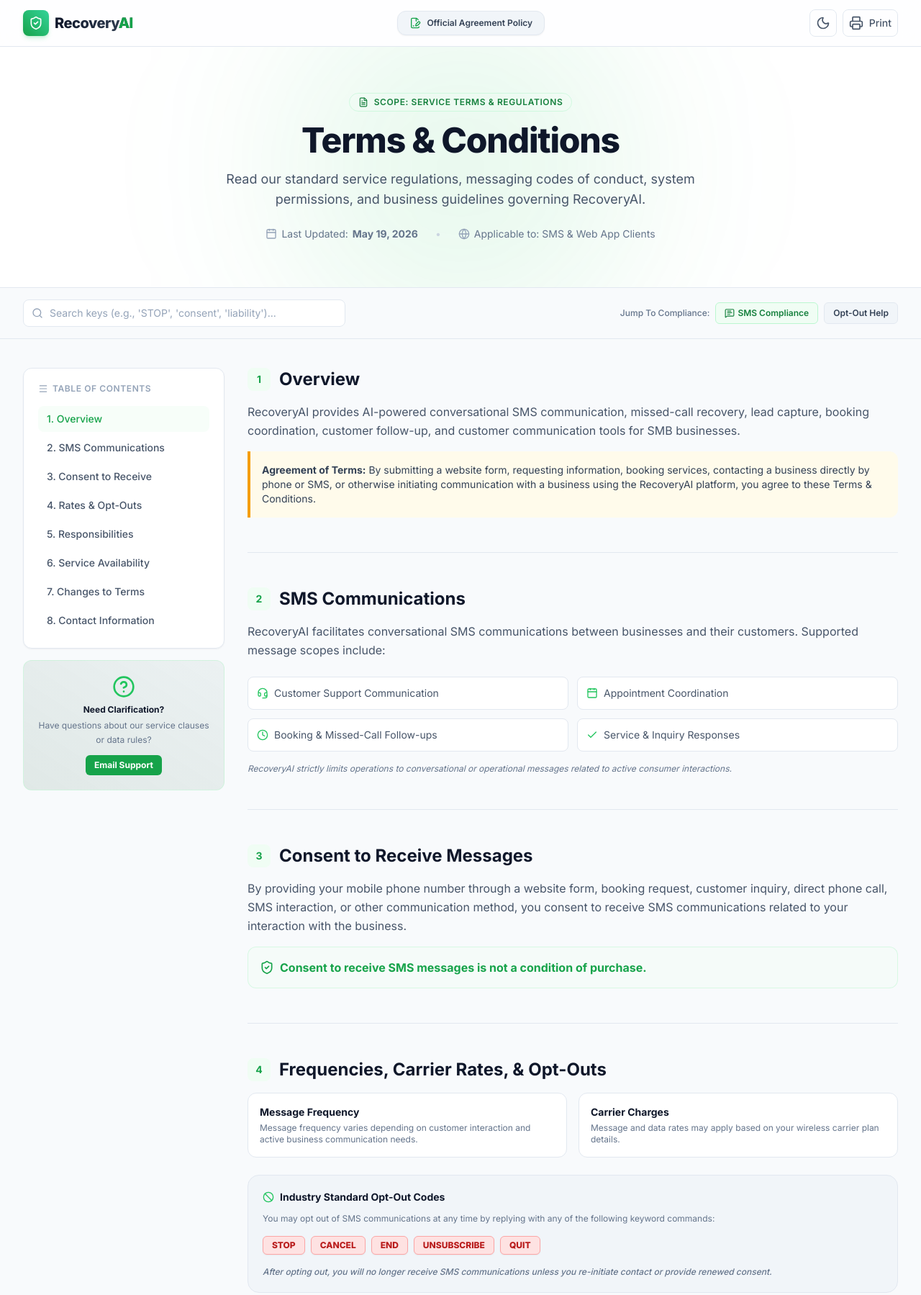
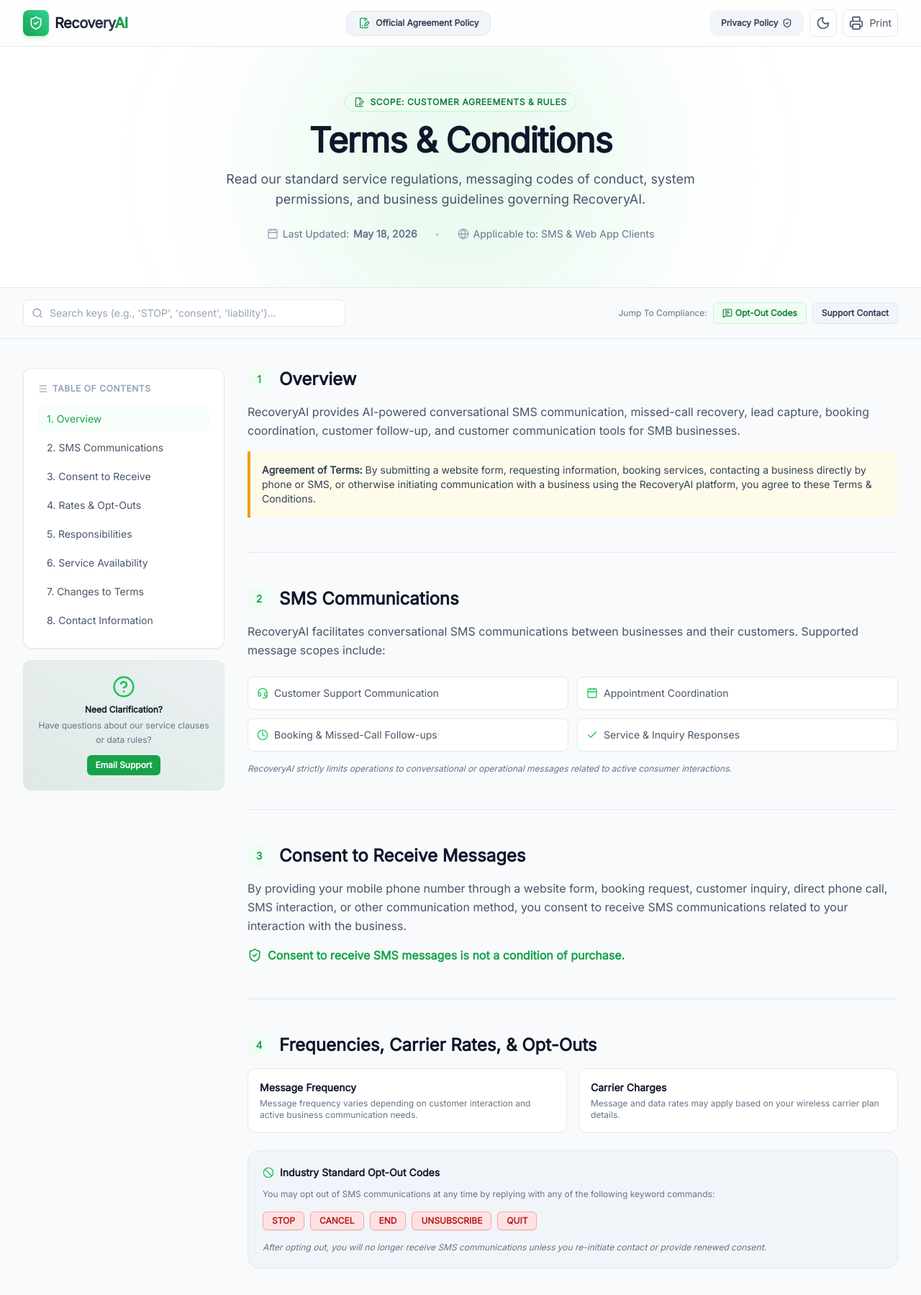
Before and after one commit to Pwr2learn/recoveryai-site, a plain HTML site: page terms-of-service.html in a window 1280 px wide. Shown: the top 1799 px of the page at 72% size. Drawn offline with nearby package versions, Linux system fonts and the light colour scheme.

Commit message:
Update terms-of-service.html

```diff
--- a/terms-of-service.html
+++ b/terms-of-service.html
@@ -1,18 +1,15 @@
-
 <!DOCTYPE html>
 <html lang="en" class="scroll-smooth">
 <head>
     <meta charset="UTF-8">
     <meta name="viewport" content="width=device-width, initial-scale=1.0">
     <title>Terms & Conditions - RecoveryAI</title>
-
     <!-- Tailwind CSS -->
     <script src="https://cdn.tailwindcss.com"></script>
     <!-- Inter Font -->
-    <link href="https://fonts.googleapis.com/css2?family=Inter:wght@300;400;500;600;700;800&display=swap" rel="stylesheet">
+    <link href="https://fonts.googleapis.com/css2?family=Inter:wght=300;400;500;600;700;800&display=swap" rel="stylesheet">
     <!-- Lucide Icons -->
     <script src="https://unpkg.com/lucide@latest"></script>
-
     <script>
         tailwind.config = {
             darkMode: 'class',
@@ -36,8 +33,8 @@
             }
         }
     </script>
-
     <style>
+        /* Print Stylesheet Integration */
         @media print {
             body {
                 background: white !important;
@@ -59,7 +56,7 @@
                 margin-bottom: 15px !important;
             }
         }
-
+        /* Custom scrollbar styling */
         ::-webkit-scrollbar {
             width: 8px;
         }
@@ -74,10 +71,20 @@
             background: #e5e7eb;
             border-radius: 4px;
         }
+        /* Grid background pattern */
+        .bg-grid-pattern {
+            background-image: radial-gradient(#e2e8f0 1px, transparent 1px), radial-gradient(#e2e8f0 1px, transparent 1px);
+            background-size: 20px 20px;
+            background-position: 0 0, 10px 10px;
+        }
+        .dark .bg-grid-pattern {
+            background-image: radial-gradient(#1e293b 1px, transparent 1px), radial-gradient(#1e293b 1px, transparent 1px);
+        }
     </style>
 </head>
 <body class="bg-slate-50 text-slate-800 dark:bg-slate-950 dark:text-slate-200 font-sans transition-colors duration-300 min-h-screen flex flex-col">
 
+    <!-- Sticky Header Navigation -->
     <header class="no-print sticky top-0 z-50 bg-white/80 dark:bg-slate-900/80 backdrop-blur-md border-b border-slate-200 dark:border-slate-800 transition-colors duration-300">
         <div class="max-w-7xl mx-auto px-4 sm:px-6 lg:px-8 h-16 flex items-center justify-between gap-4">
 
@@ -89,13 +96,18 @@
                 <span class="font-extrabold text-xl tracking-tight bg-gradient-to-r from-slate-900 to-slate-700 dark:from-white dark:to-slate-300 bg-clip-text text-transparent">Recovery<span class="text-brand-600 dark:text-brand-500">AI</span></span>
             </div>
 
-            <!-- Page Title Identifier Badge (Replaces Switcher) -->
+            <!-- Page Title Identifier Badge (Replaces Switcher since this is the dedicated Terms page) -->
             <div class="bg-slate-100 dark:bg-slate-800/80 px-4 py-2 rounded-xl border border-slate-200 dark:border-slate-700/50 shadow-sm hidden sm:flex items-center gap-2">
                 <i data-lucide="file-signature" class="w-4 h-4 text-brand-600 dark:text-brand-400"></i>
                 <span class="text-xs font-semibold text-slate-700 dark:text-slate-200">Official Agreement Policy</span>
             </div>
 
             <div class="flex items-center gap-2">
+                <!-- Privacy Policy Link -->
+                <a href="/index.html" class="hidden sm:flex bg-slate-100 dark:bg-slate-800 hover:bg-slate-200 dark:hover:bg-slate-700 text-slate-700 dark:text-slate-200 transition-all text-xs font-bold px-4 py-2.5 rounded-xl items-center gap-1.5">
+                    <span>Privacy Policy</span>
+                    <i data-lucide="shield-check" class="w-3.5 h-3.5"></i>
+                </a>
                 <!-- Theme Toggle Button -->
                 <button id="theme-toggle" class="p-2 rounded-lg border border-slate-200 dark:border-slate-800 hover:bg-slate-100 dark:hover:bg-slate-800 transition-all text-slate-600 dark:text-slate-400" aria-label="Toggle Theme">
                     <i id="theme-icon" data-lucide="moon" class="w-5 h-5"></i>
@@ -109,25 +121,27 @@
         </div>
     </header>
 
+    <!-- Hero Header Banner -->
     <div class="relative overflow-hidden bg-white dark:bg-slate-900 border-b border-slate-200 dark:border-slate-800 py-10 md:py-16 transition-colors duration-300">
+        <!-- Abstract background elements -->
         <div class="absolute inset-0 bg-grid-pattern opacity-5"></div>
         <div class="absolute top-1/2 left-1/2 -translate-x-1/2 -translate-y-1/2 w-[500px] h-[500px] bg-brand-500/10 blur-[120px] rounded-full pointer-events-none"></div>
 
         <div class="max-w-4xl mx-auto px-4 sm:px-6 lg:px-8 relative z-10 text-center">
-            <div class="inline-flex items-center gap-2 px-3 py-1 rounded-full bg-brand-5/50 dark:bg-brand-900/20 border border-brand-200/60 dark:border-brand-800/50 text-brand-700 dark:text-brand-400 text-xs font-semibold uppercase tracking-wider mb-4">
-                <i data-lucide="file-text" class="w-3.5 h-3.5"></i>
-                <span>Scope: Service Terms & Regulations</span>
+            <div id="hero-badge" class="inline-flex items-center gap-2 px-3 py-1 rounded-full bg-brand-50 dark:bg-brand-900/30 border border-brand-200 dark:border-brand-800/50 text-brand-700 dark:text-brand-400 text-xs font-semibold uppercase tracking-wider mb-4">
+                <i data-lucide="file-signature" class="w-3.5 h-3.5"></i>
+                <span id="badge-text">Scope: Customer Agreements & Rules</span>
             </div>
-            <h1 class="text-3xl sm:text-4xl md:text-5xl font-extrabold tracking-tight text-slate-900 dark:text-white mb-4">
+            <h1 id="hero-title" class="text-3xl sm:text-4xl md:text-5xl font-extrabold tracking-tight text-slate-900 dark:text-white mb-4">
                 Terms & Conditions
             </h1>
-            <p class="text-base sm:text-lg text-slate-600 dark:text-slate-400 max-w-2xl mx-auto mb-6">
+            <p id="hero-description" class="text-base sm:text-lg text-slate-600 dark:text-slate-400 max-w-2xl mx-auto mb-6">
                 Read our standard service regulations, messaging codes of conduct, system permissions, and business guidelines governing RecoveryAI.
             </p>
             <div class="flex flex-wrap justify-center items-center gap-x-6 gap-y-2 text-sm text-slate-500 dark:text-slate-400">
                 <span class="flex items-center gap-1.5">
                     <i data-lucide="calendar" class="w-4 h-4 text-slate-400"></i>
-                    Last Updated: <strong>May 19, 2026</strong>
+                    Last Updated: <strong>May 18, 2026</strong>
                 </span>
                 <span class="hidden md:inline text-slate-300 dark:text-slate-700">•</span>
                 <span class="flex items-center gap-1.5">
@@ -138,6 +152,7 @@
         </div>
     </div>
 
+    <!-- Sticky Search and Quick Navigation Bar -->
     <div class="no-print sticky top-16 z-40 bg-slate-50/90 dark:bg-slate-950/90 backdrop-blur-md border-b border-slate-200 dark:border-slate-800 py-4 transition-colors duration-300">
         <div class="max-w-7xl mx-auto px-4 sm:px-6 lg:px-8">
             <div class="flex flex-col md:flex-row md:items-center md:justify-between gap-4">
@@ -155,18 +170,19 @@
                 <!-- Mini helper tools -->
                 <div class="flex flex-wrap items-center gap-2">
                     <span class="text-xs text-slate-500 dark:text-slate-400 font-medium">Jump To Compliance:</span>
-                    <button onclick="scrollToElement('sms-compliance-box')" class="px-3 py-1.5 bg-brand-50 dark:bg-brand-950 hover:bg-brand-100 dark:hover:bg-brand-900/50 border border-brand-200 dark:border-brand-800 text-brand-700 dark:text-brand-400 rounded-md text-xs font-semibold transition-all flex items-center gap-1">
+                    <button onclick="scrollToElement('t-rules')" class="px-3 py-1.5 bg-brand-50 dark:bg-brand-950 hover:bg-brand-100 dark:hover:bg-brand-900/50 border border-brand-200 dark:border-brand-800 text-brand-700 dark:text-brand-400 rounded-md text-xs font-semibold transition-all flex items-center gap-1">
                         <i data-lucide="message-square-text" class="w-3.5 h-3.5"></i>
-                        SMS Compliance
+                        Opt-Out Codes
                     </button>
                     <button onclick="scrollToElement('contact')" class="px-3 py-1.5 bg-slate-100 dark:bg-slate-900 hover:bg-slate-200 dark:hover:bg-slate-800 border border-slate-200 dark:border-slate-800 text-slate-700 dark:text-slate-300 rounded-md text-xs font-semibold transition-all">
-                        Opt-Out Help
+                        Support Contact
                     </button>
                 </div>
             </div>
         </div>
     </div>
 
+    <!-- Content Section -->
     <main class="flex-grow max-w-7xl w-full mx-auto px-4 sm:px-6 lg:px-8 py-10">
         <div class="grid grid-cols-1 lg:grid-cols-4 gap-8">
 
@@ -178,7 +194,6 @@
                             <i data-lucide="menu" class="w-3.5 h-3.5"></i>
                             Table of Contents
                         </h3>
-                        <!-- Navigation populated by JS dynamically -->
                         <nav class="space-y-1" id="toc-nav">
                             <!-- Injected Dynamically by JS -->
                         </nav>
@@ -196,11 +211,10 @@
                 </div>
             </aside>
 
+            <!-- Main Content Area -->
             <div class="col-span-1 lg:col-span-3 space-y-12 print-full-width">
 
-                <!-- TERMS & CONDITIONS VIEW CONTAINER -->
                 <div id="terms-document" class="space-y-12">
-
                     <!-- 1. Overview -->
                     <section id="t-overview" class="scroll-mt-36 print-border">
                         <div class="flex items-center gap-3 mb-4">
@@ -263,9 +277,9 @@
                             <p>
                                 By providing your mobile phone number through a website form, booking request, customer inquiry, direct phone call, SMS interaction, or other communication method, you consent to receive SMS communications related to your interaction with the business.
                             </p>
-                            <p class="font-bold text-brand-600 dark:text-brand-400 flex items-center gap-2 text-sm sm:text-base bg-brand-50/40 dark:bg-brand-950/20 p-4 border border-brand-200/50 dark:border-brand-800/40 rounded-xl">
-                                <i data-lucide="shield-check" class="w-5 h-5 shrink-0"></i>
-                                <span>Consent to receive SMS messages is not a condition of purchase.</span>
+                            <p class="font-bold text-brand-600 dark:text-brand-400 flex items-center gap-2 text-sm sm:text-base">
+                                <i data-lucide="shield-check" class="w-5 h-5"></i>
+                                Consent to receive SMS messages is not a condition of purchase.
                             </p>
                         </div>
                     </section>
@@ -293,7 +307,7 @@
                             </div>
 
                             <!-- Opt-Out Command Showcase -->
-                            <div id="sms-compliance-box" class="bg-slate-100 dark:bg-slate-900 border border-slate-200 dark:border-slate-800 p-5 rounded-2xl">
+                            <div class="bg-slate-100 dark:bg-slate-900 border border-slate-200 dark:border-slate-800 p-5 rounded-2xl">
                                 <h3 class="font-bold text-slate-900 dark:text-white text-sm mb-3 flex items-center gap-2">
                                     <i data-lucide="ban" class="w-4 h-4 text-brand-500"></i>
                                     Industry Standard Opt-Out Codes
@@ -308,7 +322,7 @@
                                     <span class="px-3 py-1 bg-red-100 dark:bg-red-950/40 border border-red-300 dark:border-red-900/50 text-red-700 dark:text-red-400 font-extrabold text-xs rounded-md shadow-sm">UNSUBSCRIBE</span>
                                     <span class="px-3 py-1 bg-red-100 dark:bg-red-950/40 border border-red-300 dark:border-red-900/50 text-red-700 dark:text-red-400 font-extrabold text-xs rounded-md shadow-sm">QUIT</span>
                                 </div>
-                                <p class="text-xs text-slate-500 dark:text-slate-400 mt-4 italic font-medium">
+                                <p class="text-xs text-slate-500 dark:text-slate-400 mt-4 italic">
                                     After opting out, you will no longer receive SMS communications unless you re-initiate contact or provide renewed consent.
                                 </p>
                             </div>
@@ -386,7 +400,7 @@
 
                 <hr class="border-slate-200 dark:border-slate-800 no-print" />
 
-                <!-- Unified Contact Block (Global to view) -->
+                <!-- Unified Contact Block -->
                 <section id="contact" class="scroll-mt-36 print-border pb-10">
                     <div class="flex items-center gap-3 mb-6">
                         <span id="contact-num" class="w-8 h-8 rounded-lg bg-brand-50 dark:bg-brand-900/40 text-brand-600 dark:text-brand-400 flex items-center justify-center font-bold text-sm">8</span>
@@ -400,7 +414,7 @@
                             <div>
                                 <h3 class="text-xl font-bold mb-2">Reach Out to RecoveryAI</h3>
                                 <p class="text-xs text-slate-400 leading-relaxed mb-6">
-                                    For queries regarding this Privacy Policy, our Terms, opt-out rules, or technical integration clauses, please connect with us:
+                                    For queries regarding these Terms, opt-out rules, or technical integration clauses, please connect with us:
                                 </p>
                                 <div class="space-y-3">
                                     <div class="flex items-center gap-3">
@@ -460,6 +474,8 @@
             <div class="no-print flex items-center gap-4 text-xs text-slate-500 dark:text-slate-400">
                 <a href="https://recoveryai-site.vercel.app/" target="_blank" class="hover:underline hover:text-brand-500">Main Site</a>
                 <span>•</span>
+                <a href="/index.html" class="hover:underline hover:text-brand-500">Privacy Policy</a>
+                <span>•</span>
                 <button onclick="window.scrollTo({top: 0, behavior: 'smooth'})" class="hover:underline hover:text-brand-500">Back to Top</button>
             </div>
         </div>
@@ -469,7 +485,7 @@
         // Init Lucide Icons
         lucide.createIcons();
 
-        // Table of Contents definition arrays for the Terms and Conditions document
+        // Table of Contents definition arrays for the Terms document
         const termsTOC = [
             { id: 't-overview', title: '1. Overview', text: 'agreement of terms provides AI-powered conversational SMS communication, missed-call recovery, lead capture, booking coordination, customer follow-up' },
             { id: 't-sms-communications', title: '2. SMS Communications', text: 'facilitates conversational SMS communications customer support appointment coordination booking followups missed call inquiry responses' },
@@ -481,7 +497,7 @@
             { id: 'contact', title: '8. Contact Information', text: 'recoveryai getrecoveryai@gmail.com https://recoveryai-site.vercel.app/ website email support' }
         ];
 
-        // Navigation Generation
+        // Navigation Generation and Document Router
         function buildTOC() {
             const container = document.getElementById('toc-nav');
             container.innerHTML = '';
@@ -498,6 +514,7 @@
             });
         }
 
+        // Active Search Implementation
         const searchInput = document.getElementById('policy-search');
         const clearBtn = document.getElementById('search-clear');
 
@@ -542,6 +559,7 @@
             });
         });
 
+        // Copy to clipboard utility (Using execution fallback for iframe constraints)
         function copyEmail() {
             const el = document.createElement('textarea');
             el.value = 'getrecoveryai@gmail.com';
@@ -552,7 +570,7 @@
             showToast('Email address copied to clipboard!');
         }
 
-        // Custom Toast System
+        // Custom Notification Substitute for standard window alerts
         function showToast(message) {
             const container = document.getElementById('toast-container');
             const toast = document.createElement('div');
@@ -576,7 +594,7 @@
             }, 3000);
         }
 
-        // Smooth Scroll Helper
+        // Safe Smooth Scroll Helper
         function scrollToElement(id) {
             const element = document.getElementById(id);
             if (element) {
@@ -584,6 +602,7 @@
             }
         }
 
+        // Dark/Light Theme Switch
         const themeBtn = document.getElementById('theme-toggle');
         const themeIcon = document.getElementById('theme-icon');
 
@@ -616,6 +635,7 @@
             lucide.createIcons();
         }
 
+        // Scroll Spy Intersection Observers
         let globalObserver = null;
         function setupScrollSpy() {
             if (globalObserver) {
@@ -647,7 +667,7 @@
             });
         }
 
-        // Initialize view
+        // Initialize Center view
         window.addEventListener('DOMContentLoaded', () => {
             buildTOC();
             setupScrollSpy();
```
